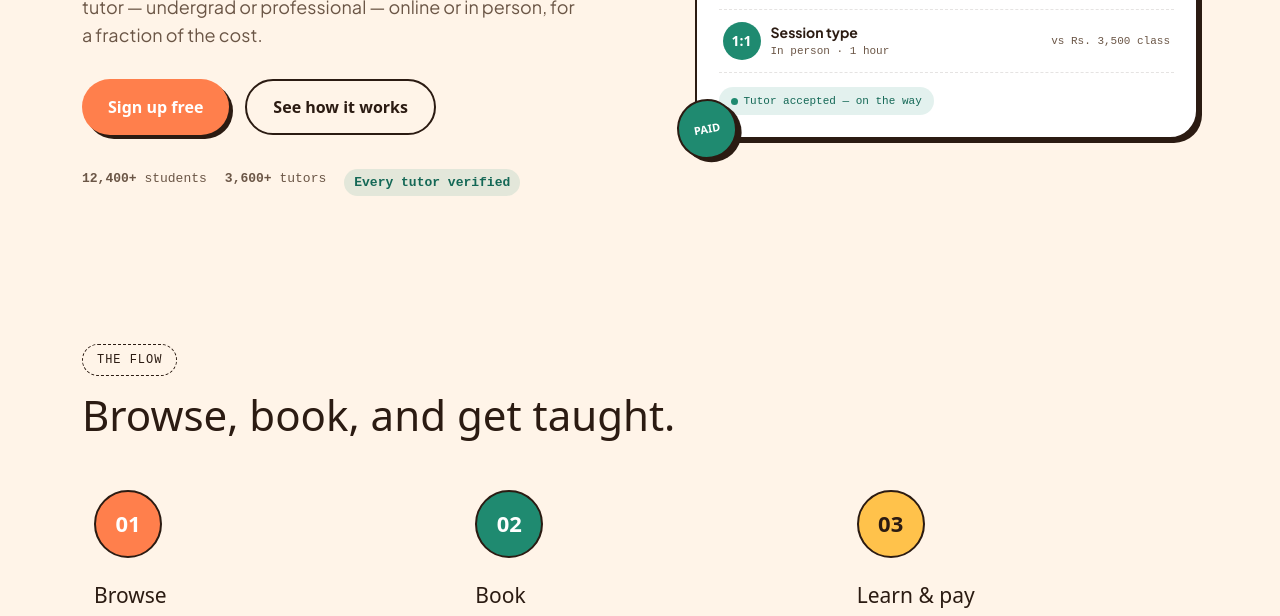
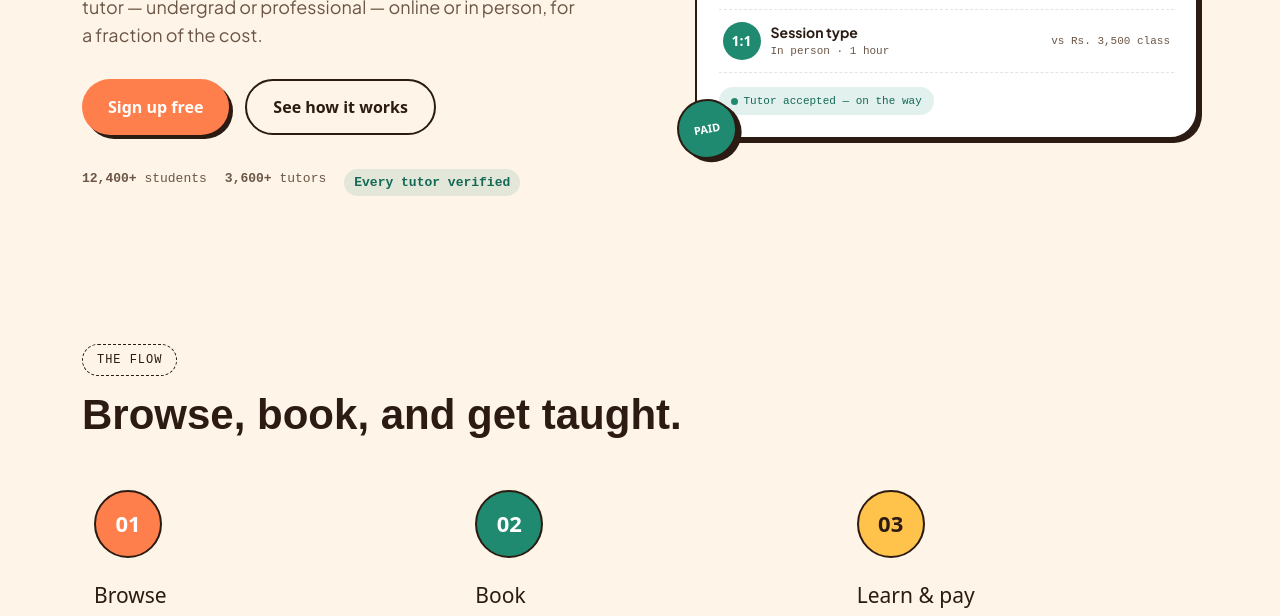
Before and after one commit to Maleesha-Fernando-25/StudyMachan-Landing-Page-, a plain HTML site: page landing-page.html in a window 1280 px wide. Shown: the part 452-1068 px from the top of the page. Drawn offline with nearby package versions, Linux system fonts and the light colour scheme.

Commit message:
Formated- Browse-books

```diff
--- a/landing-page.css
+++ b/landing-page.css
@@ -55,10 +55,21 @@ ul {
   list-style: none;
 }
 
+/*h2{
+  font-style: bold;
+  font-family: ;
+}*/
+
 .wrap {
   max-width: 1180px;
   margin: 0 auto;
   padding: 0 32px;
+
+}
+
+.Browse-books{
+  font-size: 10px;
+  font-family: 'Segoe UI', Tahoma, Geneva, Verdana, sans-serif;
 }
 
 section {
--- a/landing-page.html
+++ b/landing-page.html
@@ -120,7 +120,7 @@
       <div class="wrap">
         <div class="section-head">
           <span class="eyebrow">The flow</span>
-          <h2>Browse, book, and get taught.</h2>
+          <h2 class="Browse-books" style="font-family:Arial,'Gill Sans', 'Gill Sans MT', Calibri, 'Trebuchet MS', sans-serif;"><b>Browse, book, and get taught.</b></h2>
         </div>
 
         <div class="steps">
```
